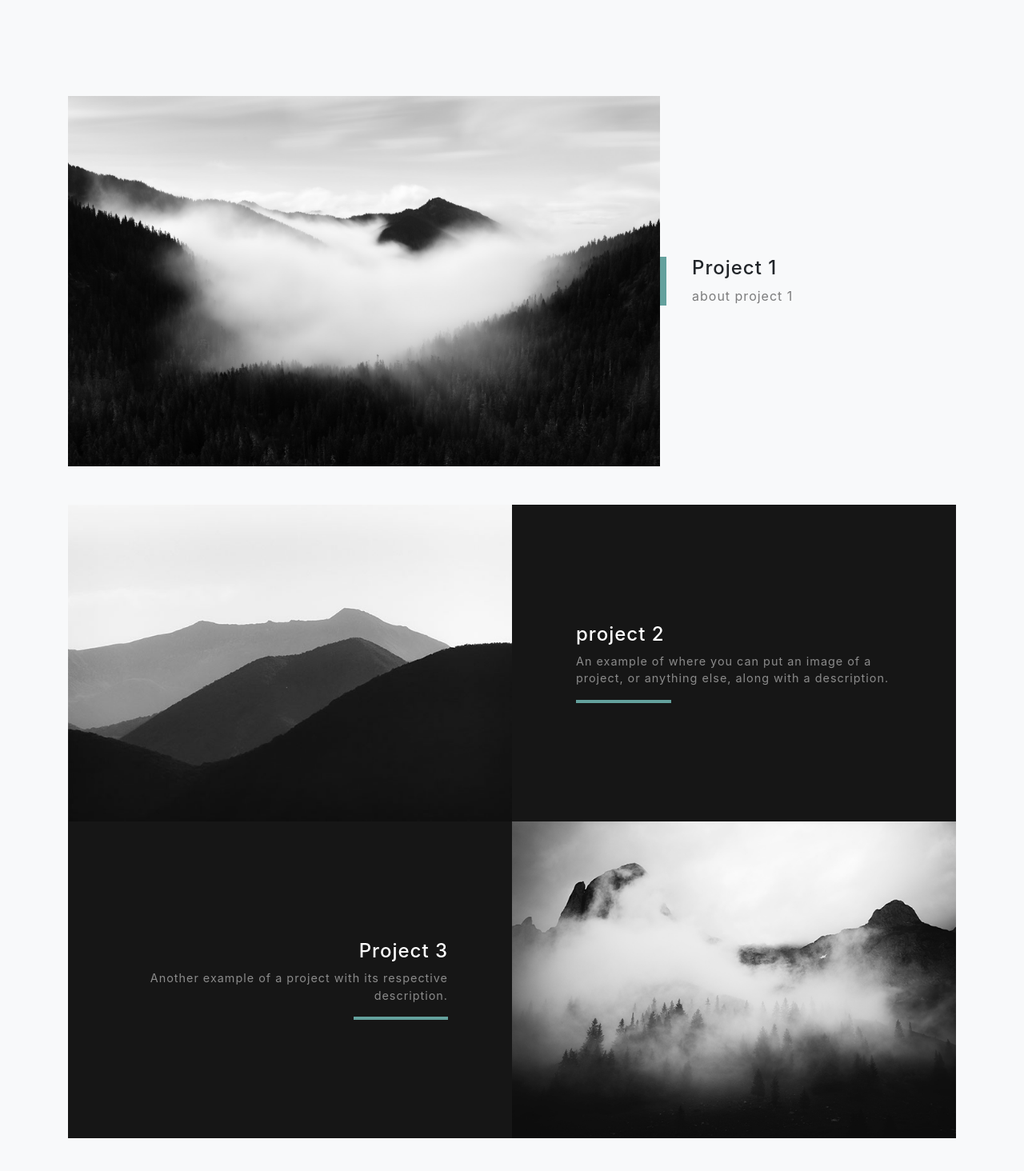
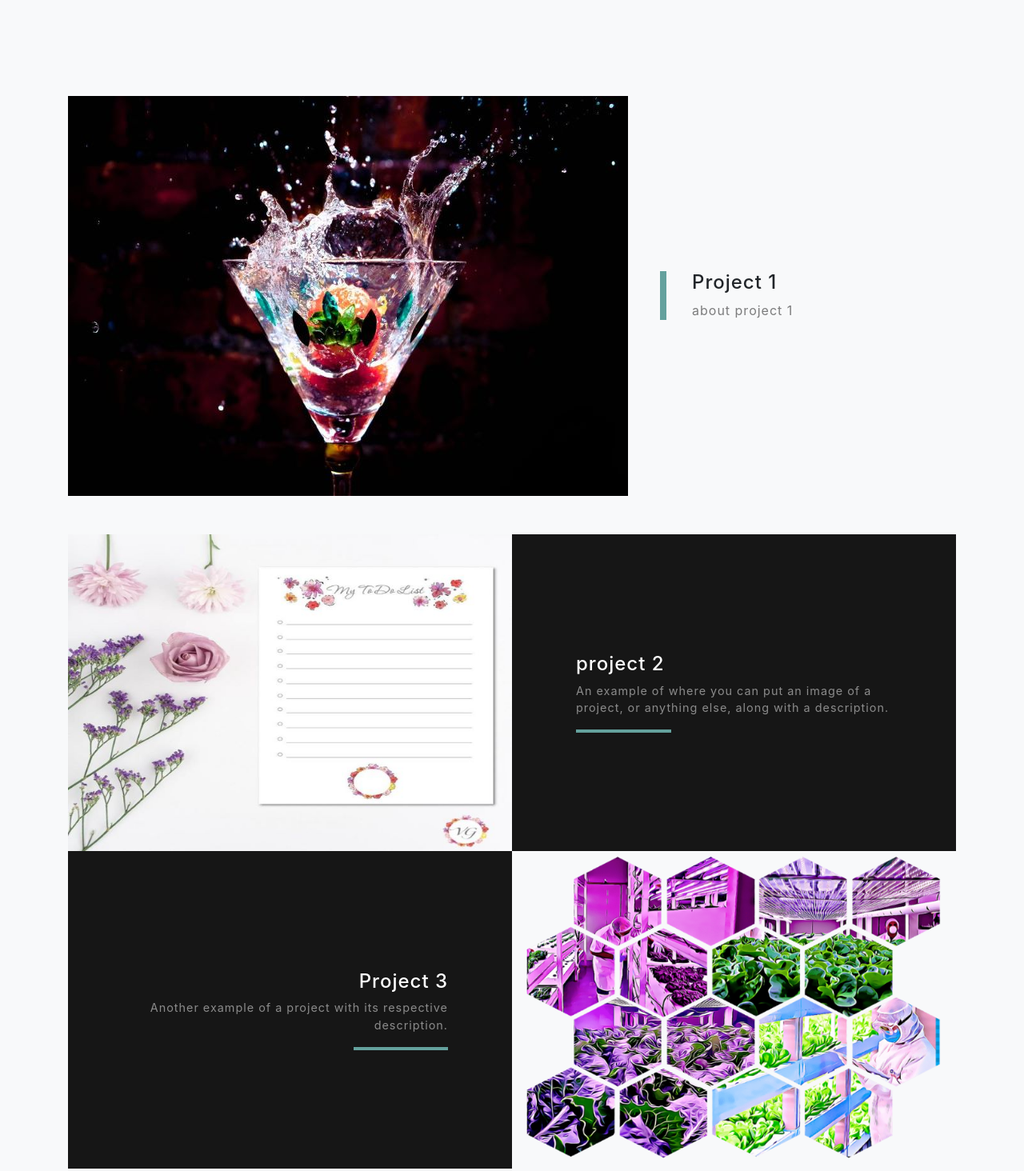
Before and after one commit to deedeemedina/Portfolio, a website with bundled scripts: page index.html in a window 1280 px wide. Shown: the part 1480-2944 px from the top of the page at 80% size. Built offline with nearby package versions, Linux system fonts and the light colour scheme.

Commit message:
updated project images

```diff
--- a/index.html
+++ b/index.html
@@ -80,7 +80,7 @@
       <!-- Featured Project Row -->
       <div class="row align-items-center no-gutters mb-4 mb-lg-5">
         <div class="col-xl-8 col-lg-7">
-          <img class="img-fluid mb-3 mb-lg-0" src="img/bg-masthead.jpg" alt="">
+          <img class="img-fluid mb-3 mb-lg-0" src="img/drinkgame.jpg" alt="">
         </div>
         <div class="col-xl-4 col-lg-5">
           <div class="featured-text text-center text-lg-left">
@@ -93,7 +93,7 @@
       <!-- Project One Row -->
       <div class="row justify-content-center no-gutters mb-5 mb-lg-0">
         <div class="col-lg-6">
-          <img class="img-fluid" src="img/demo-image-01.jpg" alt="">
+          <img class="img-fluid" src="img/todolist.jpg" alt="">
         </div>
         <div class="col-lg-6">
           <div class="bg-black text-center h-100 project">
@@ -111,7 +111,7 @@
       <!-- Project Two Row -->
       <div class="row justify-content-center no-gutters">
         <div class="col-lg-6">
-          <img class="img-fluid" src="img/demo-image-02.jpg" alt="">
+          <img class="img-fluid" src="img/iccea.png" alt="">
         </div>
         <div class="col-lg-6 order-lg-first">
           <div class="bg-black text-center h-100 project">
--- a/scss/_masthead.scss
+++ b/scss/_masthead.scss
@@ -4,7 +4,7 @@
   height: auto;
   min-height: 35rem;
   padding: 15rem 0;
-  background: linear-gradient(to bottom, #{fade-out($black, .7)} 0%,#{fade-out($black, .3)} 75%,$black 100%), url('../img/bg-masthead.jpg');
+  background: linear-gradient(to bottom, #{fade-out($black, .7)} 0%,#{fade-out($black, .3)} 75%,$black 100%), url('img/bg-masthead.jpg');
   background-position: center;
   background-repeat: no-repeat;
   background-attachment: scroll;
```
Also changed, not shown: css/grayscale.css, img/drinkgame.jpg (added), img/iccea.png (added), img/img6.png (added), img/todolist.jpg (added).
